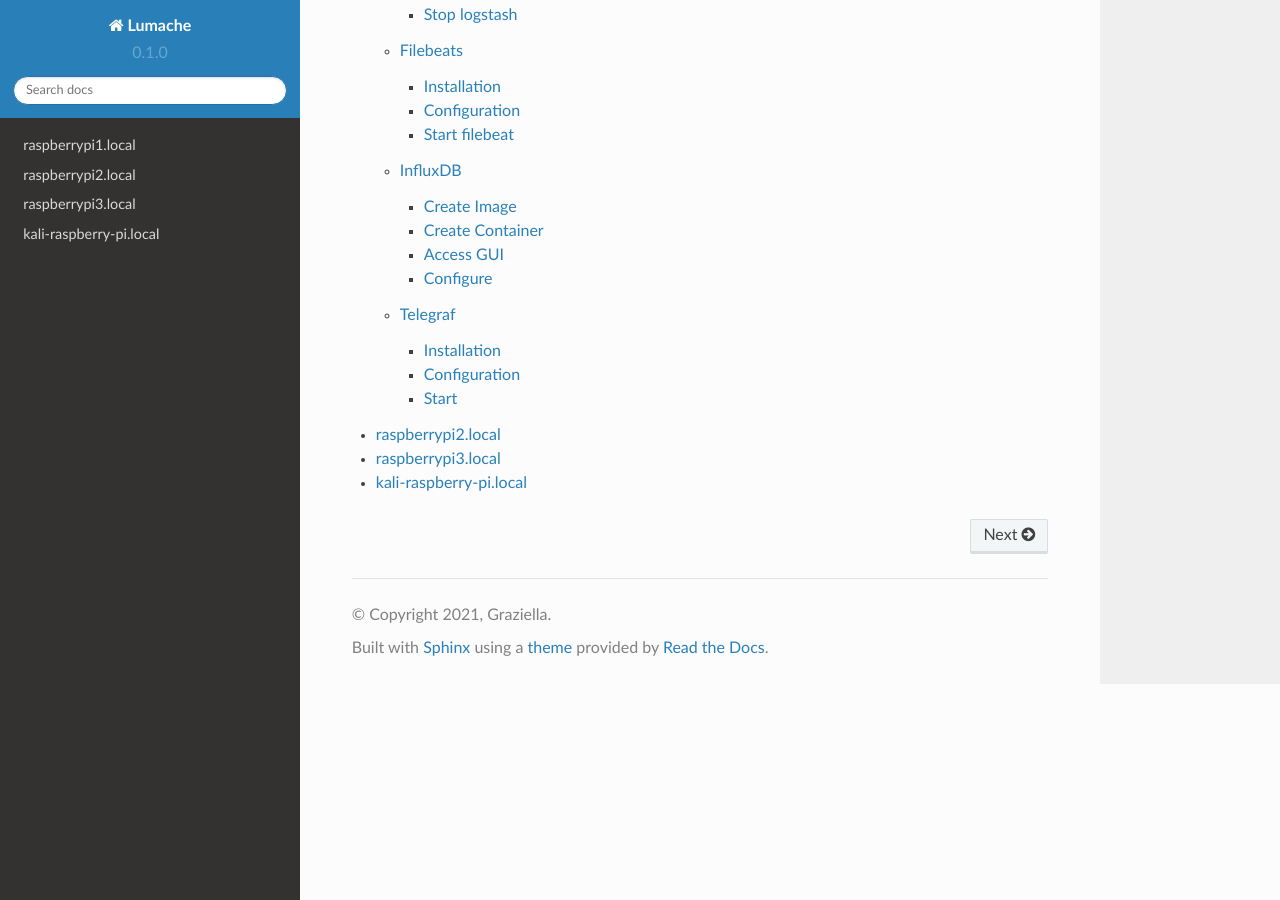
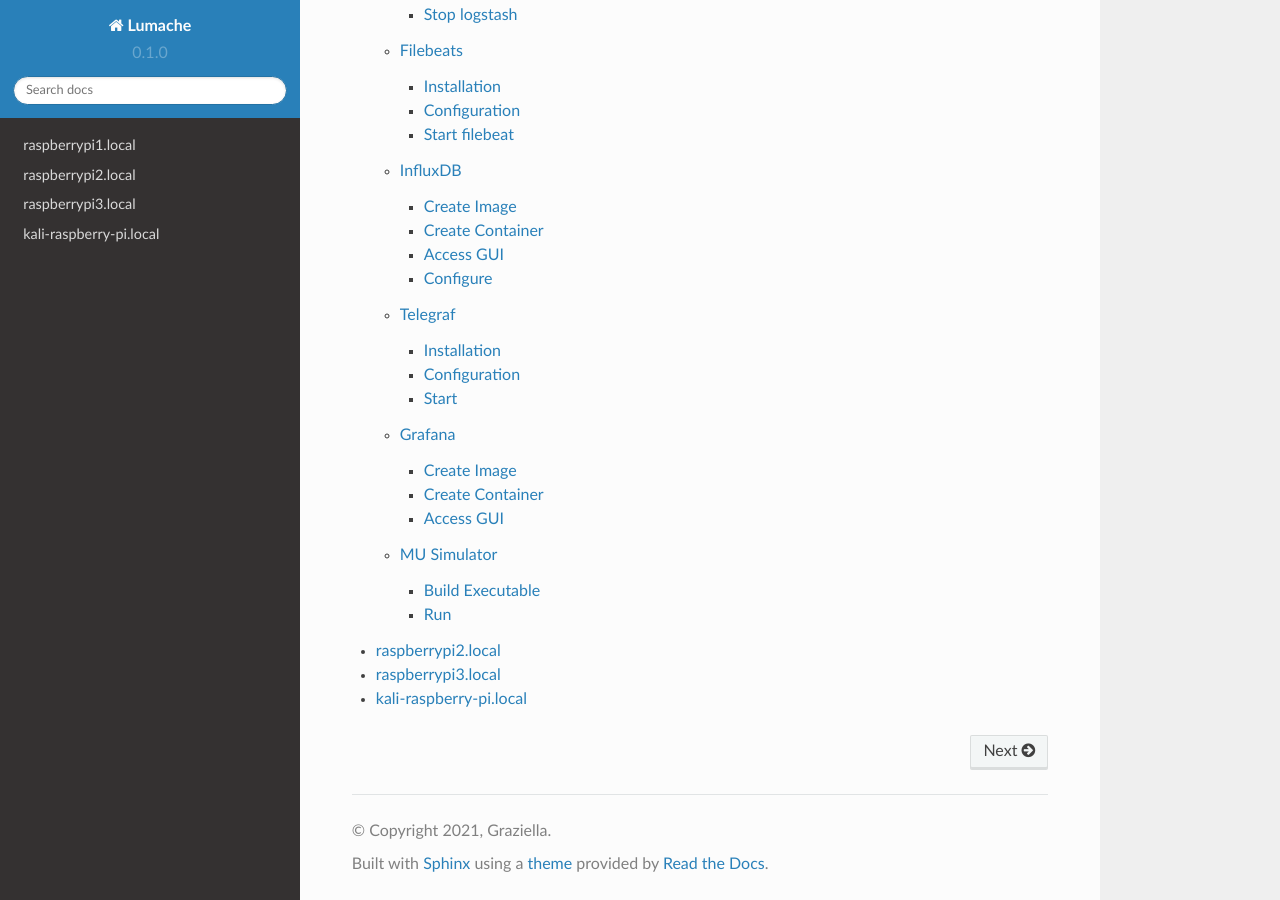
Before and after one commit to suresh-iitr/setup, a Sphinx documentation site: the page built from docs/source/index.rst, in a window 1280 px wide and 900 px high, scrolled down 1434 px. Built offline with Sphinx 7.4.7 and the Read the Docs theme 2.0.0, drawn with Linux system fonts in a browser that asks for light colours; some of the changed lines change nothing that is shown.

Commit message:
Update raspberrypi1.rst

```diff
--- a/docs/source/raspberrypi1.rst
+++ b/docs/source/raspberrypi1.rst
@@ -925,3 +925,123 @@ we need to provide the config file to run telegraf ``telegraf –config /path/to
 .. code-block:: console
 
    telegraf –config ~/telegraf.conf
+
+
+======
+Grafana
+======
+Installation: ``Docker Image/Container (From the official docker image by Grafana)``
+
+Version: `` v10.1.2 ``
+
+Imagename: `` grafana/grafana-oss:latest``
+
+Container name: ``frafana``
+
+Website link: https://grafana.com/docs/grafana/latest/
+
+Github link: https://github.com/grafana/grafana
+
+------
+Create Image
+------
+
+``Docker Image is already created for grafana/grafana-oss:latest ``
+
+.. note::
+
+  In case if the image got deleted then you can pull the image from docker hub using the below command
+
+.. code-block:: console
+
+   docker pull grafana/grafana-oss:latest
+
+------
+Create Container
+------
+
+``Docker Container is already created for grafana`` with the name **grafana**
+
+.. note::
+
+  In case if the container got deleted then you can create the container instance from the docker image using the below command
+
+.. code-block:: console
+
+   docker run -d --name=grafana -p 3000:3000 grafana/grafana-oss
+
+In case if you want to share the SQLite DB in an another container instance then we have to create a docker volume and attach the two containers with the docker shared volume.
+.. code-block:: console
+
+   docker volume create dataVolume
+   docker run -d --name=grafana -p 3000:3000 -v dataVolume:/dataVolume grafana/grafana-oss
+
+.. note::
+
+  In this case, if you want to establish the communication b/w the ``grafana`` and ``influxdb``, we need to provide the ``IP Address`` of the device, and sometimes it may not be static. To deal with this, we have created a network at the docker level and attached the two containers to the same network, so that ``container name`` would be sufficient enough to communicate from ``grafana`` to ``influxdb``.
+
+.. code-block:: console
+
+   docker network create grafana
+   docker run -d --name=grafana --net grafana -p 3000:3000 -v dataVolume:/dataVolume grafana/grafana-oss
+
+------
+Access GUI
+------
+
+From any web browser, use the below address to get started with ``grafana``
+
+*address*: ``localhost:3000``
+
+It will ask to enter the user credentials. The default credentials are as below:
+
+*username*: ``admin``
+
+*password*: ``admin``
+
+======
+MU Simulator
+======
+
+The purpose of this module is to act as a data source for ``61850-9-2 Sample Value``
+
+Installation: ``from source code``
+
+Version: ``v5.32``
+
+------
+Build Executable
+------
+
+.. note::
+
+  The available executable is built for ``amdx86_64`` architecture and will not work for this device. If we want to use this simulator on Raspberry Pi, we have to recompile the source binaries.
+
+workdir: ``MU_Simulator``
+
+It has two folders: ``Debug`` and ``src``
+The make for to create the binaries is available in ``Debug`` dir.
+
+.. code-block:: console
+
+    cd Debug
+    run make clean
+    run make all
+    # Compilation will be successful, but Error will be thrown while linking
+    # collect2: error: ld returned 1 exit status
+    # make: *** [makefile:32: t] Error 1
+    # this is due to multiple definitions; first defined here
+    # now use -Wl,--allow-multiple-definition flag with gcc
+    gcc -Wall -Wl,--allow-multiple-definition -o"t" ./src/callbacks.o ./src/eth.o ./src/frame.o ./src/interface.o ./src/main.o ./src/support.o -lpcap -lpthread -lrt pkg-config --cflags --libs gtk+-2.0 -lm
+    # Executable t will be created.
+
+------
+Run
+------
+
+Change to the working directory and then execute the ``t`` with ``sudo``
+
+.. code-block:: console
+
+    cd MU_Simulator/Debug
+    sudo ./t
```
